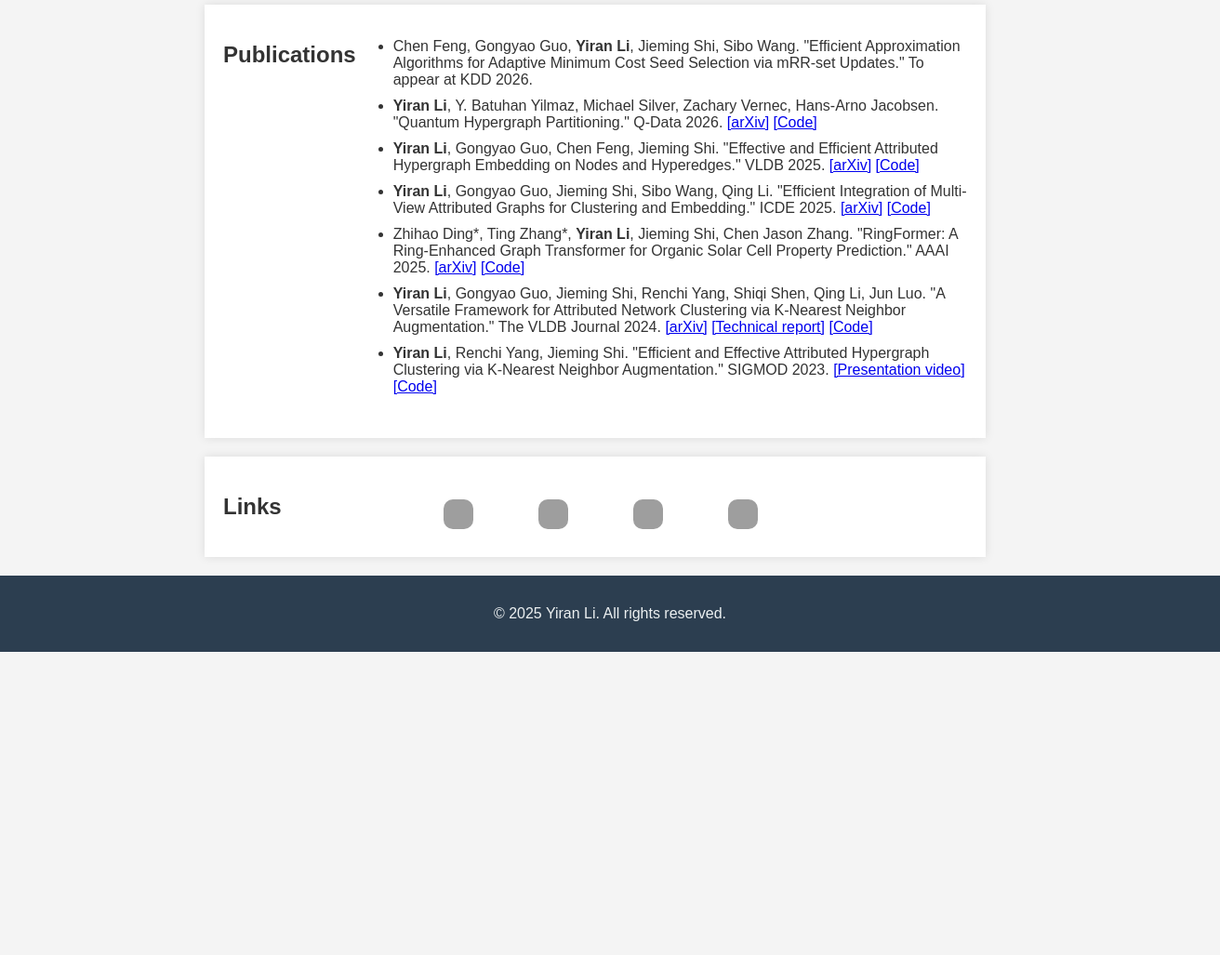
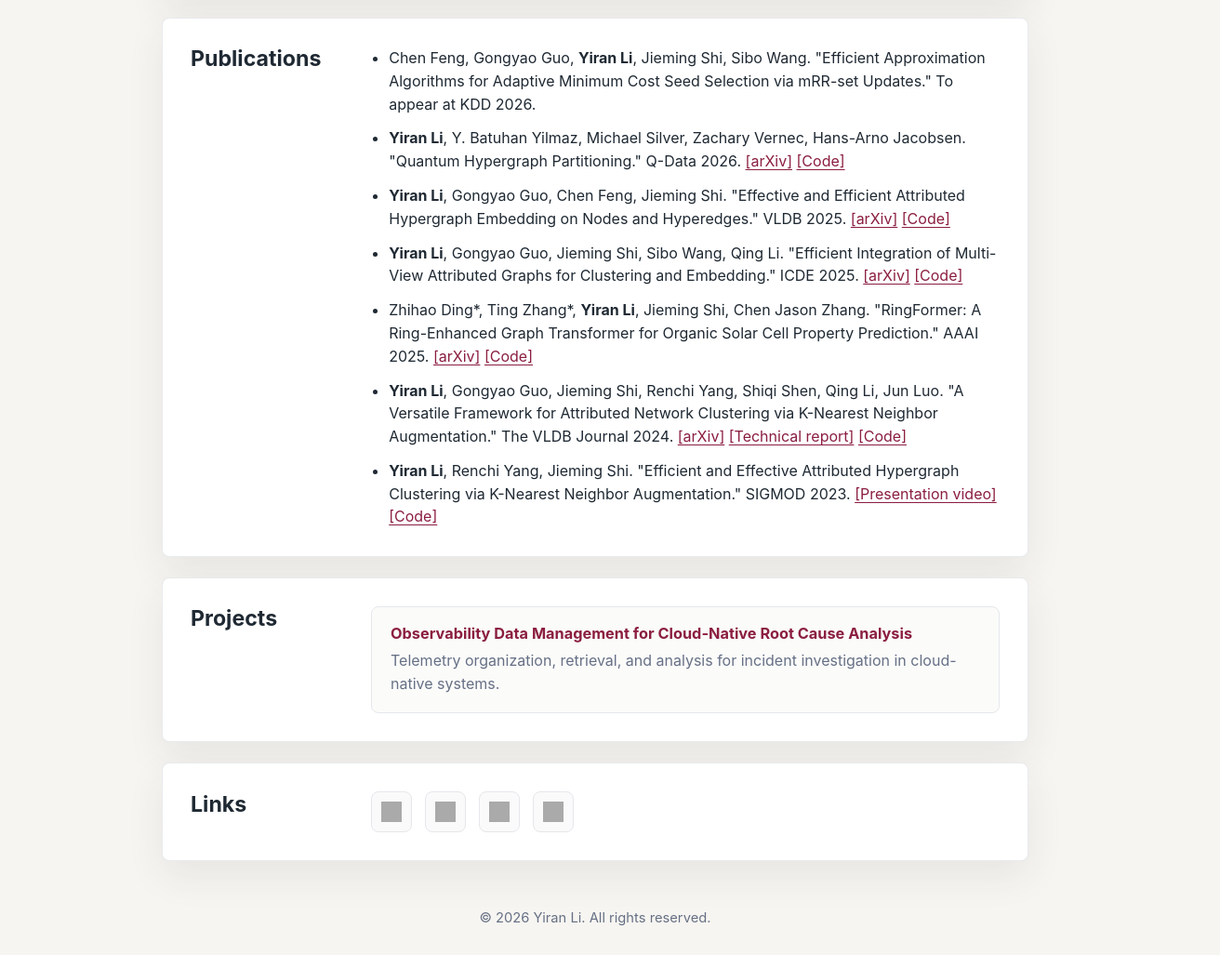
Before and after one commit to CyanideCentral/cyanidecentral.github.io, a plain HTML site: page index.html in a window 1280 px wide. Shown: the part 906-1933 px from the top of the page at 93% size, 1312 px wide, since content can reach past the window. Before the commit the page ends 1607 px from the top, so only its background shows below. Drawn offline with Linux system fonts and the light colour scheme; grey boxes are pictures that could not be loaded.

Commit message:
Style updates; project page

```diff
--- a/index.html
+++ b/index.html
@@ -6,96 +6,264 @@
     <meta name="viewport" content="width=device-width, initial-scale=1.0">
     <title>Yiran Li's Homepage</title>
     <style>
+        :root {
+            --ink: #1f2933;
+            --muted: #667085;
+            --paper: #ffffff;
+            --line: #e5e7eb;
+            --accent: #8b1e3f;
+            --accent-dark: #28445f;
+            --bg: #f7f5f1;
+        }
+
+        * {
+            box-sizing: border-box;
+        }
+
         body {
-            font-family: Arial, sans-serif;
+            font-family: -apple-system, BlinkMacSystemFont, "Segoe UI", Helvetica, Arial, sans-serif;
             margin: 0;
             padding: 0;
-            background-color: #f4f4f4;
-            color: #333;
+            background-color: var(--bg);
+            color: var(--ink);
+            font-size: 16px;
+            line-height: 1.55;
         }
 
         header {
-            background-color: #2c3e50;
-            color: #ecf0f1;
-            padding: 1em;
-            text-align: center;
+            background:
+                linear-gradient(135deg, rgba(31, 47, 64, 0.96), rgba(43, 68, 92, 0.94)),
+                linear-gradient(90deg, rgba(139, 30, 63, 0.18), transparent);
+            color: #fff;
+            padding: 56px 24px 44px;
+        }
+
+        .header-inner {
+            max-width: 980px;
+            margin: 0 auto;
+        }
+
+        header h1 {
+            margin: 0;
+            font-size: clamp(2.25rem, 6vw, 4rem);
+            line-height: 1.05;
+            letter-spacing: 0;
+            font-weight: 800;
+        }
+
+        header p {
+            margin: 16px 0 0;
+            color: #d8e1ea;
+            font-size: 1.08rem;
+            font-weight: 600;
+        }
+
+        main {
+            max-width: 980px;
+            margin: -24px auto 44px;
+            padding: 0 24px;
         }
 
         section {
-            display: flex;
-            max-width: 800px;
-            margin: 20px auto;
-            padding: 20px;
-            background-color: #fff;
-            box-shadow: 0 0 10px rgba(0, 0, 0, 0.1);
+            background-color: var(--paper);
+            border: 1px solid rgba(229, 231, 235, 0.85);
+            border-radius: 8px;
+            box-shadow: 0 16px 40px rgba(36, 48, 64, 0.08);
+            margin: 0 0 22px;
+            padding: 30px;
         }
 
-        section img {
-            border-radius: 10px;
-            margin-top: 20px;
-            margin-right: 50px;
-            max-width: 96px;
-            max-height: 120px;
+        .profile {
+            display: grid;
+            grid-template-columns: 220px 1fr;
+            gap: 34px;
+            align-items: start;
         }
 
-        section div {
-            flex-grow: 1;
+        .profile-photo {
+            width: 100%;
+            aspect-ratio: 4 / 5;
+            border-radius: 8px;
+            object-fit: cover;
+            object-position: center 34%;
+            box-shadow: 0 12px 28px rgba(31, 41, 51, 0.18);
         }
 
-        section:nth-of-type(3) ul li, /* Updates */
-        section:nth-of-type(4) ul li  /* Publications */ {
-            margin-bottom: 10px;
+        .profile h2,
+        section h2 {
+            margin: 0 0 14px;
+            color: var(--ink);
+            font-size: 1.45rem;
+            line-height: 1.2;
+        }
+
+        .profile p {
+            margin: 0 0 14px;
+        }
+
+        .profile p:last-child {
+            margin-bottom: 0;
+        }
+
+        .content-section {
+            display: grid;
+            grid-template-columns: 170px 1fr;
+            gap: 24px;
+        }
+
+        .project-list {
+            display: grid;
+            gap: 14px;
+        }
+
+        .project-card {
+            display: block;
+            padding: 18px 20px;
+            border: 1px solid var(--line);
+            border-radius: 8px;
+            background: #fbfbfa;
+            color: var(--ink);
+            text-decoration: none;
+            transition: transform 160ms ease, border-color 160ms ease, box-shadow 160ms ease;
+        }
+
+        .project-card:hover {
+            transform: translateY(-2px);
+            border-color: rgba(139, 30, 63, 0.28);
+            box-shadow: 0 10px 22px rgba(31, 41, 51, 0.1);
+        }
+
+        .project-card strong {
+            display: block;
+            margin-bottom: 6px;
+            color: var(--accent);
+            font-size: 1.02rem;
+            line-height: 1.3;
+        }
+
+        .project-card span {
+            display: block;
+            color: var(--muted);
+        }
+
+        ul {
+            margin: 0;
+            padding-left: 1.2rem;
+        }
+
+        li {
+            margin-bottom: 12px;
+        }
+
+        li:last-child {
+            margin-bottom: 0;
+        }
+
+        a {
+            color: var(--accent);
+            text-decoration-thickness: 0.08em;
+            text-underline-offset: 0.16em;
+        }
+
+        a:hover {
+            color: var(--accent-dark);
+        }
+
+        .links {
+            align-items: center;
+        }
+
+        .link-list {
+            display: flex;
+            flex-wrap: wrap;
+            gap: 14px;
+            align-items: center;
+        }
+
+        .icon-link {
+            display: inline-flex;
+            width: 44px;
+            height: 44px;
+            align-items: center;
+            justify-content: center;
+            border: 1px solid var(--line);
+            border-radius: 8px;
+            background: #fafafa;
+            transition: transform 160ms ease, border-color 160ms ease, box-shadow 160ms ease;
+        }
+
+        .icon-link:hover {
+            transform: translateY(-2px);
+            border-color: rgba(139, 30, 63, 0.28);
+            box-shadow: 0 8px 18px rgba(31, 41, 51, 0.12);
+        }
+
+        .icon-link img {
+            width: 22px;
+            height: 22px;
+            display: block;
+            opacity: 0.86;
         }
 
         footer {
-            background-color: #2c3e50;
-            color: #ecf0f1;
+            color: var(--muted);
             text-align: center;
-            padding: 1em;
-            position: relative;
-            bottom: 0;
-            width: 100%;
+            padding: 6px 24px 28px;
+            font-size: 0.92rem;
         }
 
-        /* footer {
-            text-align: center;
-            padding: 1em;
-            background-color: #2c3e50;
-            color: #ecf0f1;
-            position: fixed;
-            bottom: 0;
-            width: 100%;
-        } */
+        footer p {
+            margin: 0;
+        }
+
+        @media (max-width: 760px) {
+            header {
+                padding: 42px 20px 34px;
+            }
+
+            main {
+                margin-top: -18px;
+                padding: 0 16px;
+            }
+
+            section {
+                padding: 22px;
+            }
+
+            .profile,
+            .content-section {
+                grid-template-columns: 1fr;
+            }
+
+            .profile-photo {
+                max-width: 260px;
+            }
+        }
     </style>
 </head>
 
 <body>
     <header>
+        <div class="header-inner">
             <h1>Yiran Li 李一然</h1>
-        <p>ECE, University of Toronto</p>
+            <p>Postdoctoral Fellow, ECE, University of Toronto</p>
+        </div>
     </header>
 
-    <section>
-        <img src="portrait.jpg" alt="Yiran Li's Portrait">
+    <main>
+        <section class="profile">
+            <img class="profile-photo" src="congregation.jpg" alt="Yiran Li">
             <div>
                 <h2>About Me</h2>
-            <p>I am Yiran Li, postdoctoral fellow at ECE, University of Toronto, working with Prof. Hans-Arno Jacobsen. My research centers on designing efficient and scalable algorithms for clustering and embedding complex networks. I am also deeply interested in graph learning and the intersection of artificial intelligence with scientific discovery (AI4Science).</p>
+                <p>I am Yiran Li, a postdoctoral fellow at ECE, University of Toronto, working with Prof. Hans-Arno Jacobsen. My research centers on designing efficient and scalable algorithms for clustering and embedding complex networks. I am also deeply interested in graph learning and the intersection of artificial intelligence with scientific discovery (AI4Science).</p>
                 <p>I got my PhD from The Hong Kong Polytechnic University in 2025, under the supervision of Prof. Jieming Shi. Before my PhD, I completed my Bachelor's degree in software engineering at Nanjing University in 2019.</p>
             </div>
         </section>
 
-    <section>
-        <h2>Research Interests</h2>
-        <ul>
-            <li>Algorithms for graph data analytics</li>
-            <li>Computational methods for science, e.g., chemistry</li>
-        </ul>
-    </section>
-
-    <section>
+        <section class="content-section">
             <h2>Updates</h2>
             <ul>
-            <li>2026-05-11 Our paper "Quantum Hypergraph Partitioning" is accepted to Q-Data workshop, collocated with SIGMOD 2026. Read the paper <a href="https://arxiv.org/abs/2605.02635" target="_blank">here</a>. </li>
+                <li>2026-05-11 Our paper "Quantum Hypergraph Partitioning" is accepted to Q-Data workshop, collocated with SIGMOD 2026. Read the paper <a href="https://arxiv.org/abs/2605.02635" target="_blank">here</a>.</li>
                 <li>2026-05-02 I am giving a talk titled "Quantum Optimization for Sustainable Data Management" at the <a href="https://sites.google.com/view/dsds26/home" target="_blank">DSDS workshop</a>, collocated with ICDE in Montreal.</li>
                 <li>2025-11-10 I am joining the MSRG group at the University of Toronto as a postdoctoral fellow, working with Prof. Hans-Arno Jacobsen.</li>
                 <li>2025-08-15 I successfully defended my PhD thesis! The title of my thesis is "Advancing Clustering and Embedding for Attributed Network Structures".</li>
@@ -103,42 +271,50 @@
             </ul>
         </section>
 
-    <section>
+        <section class="content-section">
             <h2>Publications</h2>
             <ul>
-            <!-- Add more publications as needed -->
-            <li>Chen Feng, Gongyao Guo, <b>Yiran Li</b>, Jieming Shi, Sibo Wang. "Efficient Approximation Algorithms for Adaptive Minimum Cost Seed Selection via mRR-set Updates." To appear at KDD 2026. </li>
+                <li>Chen Feng, Gongyao Guo, <b>Yiran Li</b>, Jieming Shi, Sibo Wang. "Efficient Approximation Algorithms for Adaptive Minimum Cost Seed Selection via mRR-set Updates." To appear at KDD 2026.</li>
                 <li><b>Yiran Li</b>, Y. Batuhan Yilmaz, Michael Silver, Zachary Vernec, Hans-Arno Jacobsen. "Quantum Hypergraph Partitioning." Q-Data 2026. <a href="https://arxiv.org/abs/2605.02635" target="_blank">[arXiv]</a> <a href="https://github.com/CyanideCentral/quantum-hypergraph-partitioning" target="_blank">[Code]</a></li>
                 <li><b>Yiran Li</b>, Gongyao Guo, Chen Feng, Jieming Shi. "Effective and Efficient Attributed Hypergraph Embedding on Nodes and Hyperedges." VLDB 2025. <a href="https://arxiv.org/abs/2508.08807" target="_blank">[arXiv]</a> <a href="https://github.com/CyanideCentral/AHNEE" target="_blank">[Code]</a></li>
                 <li><b>Yiran Li</b>, Gongyao Guo, Jieming Shi, Sibo Wang, Qing Li. "Efficient Integration of Multi-View Attributed Graphs for Clustering and Embedding." ICDE 2025. <a href="https://arxiv.org/abs/2508.09452" target="_blank">[arXiv]</a> <a href="https://github.com/CyanideCentral/SGLA" target="_blank">[Code]</a></li>
                 <li>Zhihao Ding*, Ting Zhang*, <b>Yiran Li</b>, Jieming Shi, Chen Jason Zhang. "RingFormer: A Ring-Enhanced Graph Transformer for Organic Solar Cell Property Prediction." AAAI 2025. <a href="https://arxiv.org/abs/2412.09030" target="_blank">[arXiv]</a> <a href="https://github.com/TommyDzh/RingFormer" target="_blank">[Code]</a></li>
                 <li><b>Yiran Li</b>, Gongyao Guo, Jieming Shi, Renchi Yang, Shiqi Shen, Qing Li, Jun Luo. "A Versatile Framework for Attributed Network Clustering via K-Nearest Neighbor Augmentation." The VLDB Journal 2024. <a href="https://arxiv.org/abs/2408.05459" target="_blank">[arXiv]</a> <a href="https://sites.google.com/view/ancka-technical-report/" target="_blank">[Technical report]</a> <a href="https://github.com/gongyguo/ANCKA" target="_blank">[Code]</a></li>
                 <li><b>Yiran Li</b>, Renchi Yang, Jieming Shi. "Efficient and Effective Attributed Hypergraph Clustering via K-Nearest Neighbor Augmentation." SIGMOD 2023. <a href="https://dl.acm.org/doi/10.1145/3589261" target="_blank">[Presentation video]</a> <a href="https://github.com/CyanideCentral/AHCKA" target="_blank">[Code]</a></li>
-
             </ul>
         </section>
 
-    <section>
-        <h2>Links</h2>
-        <div style="height: 12px;"></div>
-        <div style="display: flex; gap: 20px; align-items: center;">
-            <a href="mailto:one.li@utoronto.ca" title="Email" target="_blank" rel="noopener">
-                <img src="https://cdn.jsdelivr.net/npm/simple-icons@v9/icons/maildotru.svg" alt="Email" style="width:32px;height:32px;">
-            </a>
-            <a href="https://github.com/CyanideCentral" title="GitHub" target="_blank" rel="noopener">
-                <img src="https://cdn.jsdelivr.net/npm/simple-icons@v9/icons/github.svg" alt="GitHub" style="width:32px;height:32px;">
-            </a>
-            <a href="https://www.linkedin.com/in/yiran-li-802102105/" title="LinkedIn" target="_blank" rel="noopener">
-                <img src="https://cdn.jsdelivr.net/npm/simple-icons@v9/icons/linkedin.svg" alt="LinkedIn" style="width:32px;height:32px;">
-            </a>
-            <a href="https://www.instagram.com/yiranli_real/" title="Instagram" target="_blank" rel="noopener">
-                <img src="https://cdn.jsdelivr.net/npm/simple-icons@v9/icons/instagram.svg" alt="Instagram" style="width:32px;height:32px;">
+        <section class="content-section">
+            <h2>Projects</h2>
+            <div class="project-list">
+                <a class="project-card" href="projects/observability-data-management.html">
+                    <strong>Observability Data Management for Cloud-Native Root Cause Analysis</strong>
+                    <span>Telemetry organization, retrieval, and analysis for incident investigation in cloud-native systems.</span>
                 </a>
             </div>
         </section>
 
+        <section class="content-section links">
+            <h2>Links</h2>
+            <div class="link-list">
+                <a class="icon-link" href="mailto:one.li@utoronto.ca" title="Email" target="_blank" rel="noopener">
+                    <img src="https://cdn.jsdelivr.net/npm/simple-icons@v9/icons/maildotru.svg" alt="Email">
+                </a>
+                <a class="icon-link" href="https://github.com/CyanideCentral" title="GitHub" target="_blank" rel="noopener">
+                    <img src="https://cdn.jsdelivr.net/npm/simple-icons@v9/icons/github.svg" alt="GitHub">
+                </a>
+                <a class="icon-link" href="https://www.linkedin.com/in/yiran-li-802102105/" title="LinkedIn" target="_blank" rel="noopener">
+                    <img src="https://cdn.jsdelivr.net/npm/simple-icons@v9/icons/linkedin.svg" alt="LinkedIn">
+                </a>
+                <a class="icon-link" href="https://www.instagram.com/yiranli_real/" title="Instagram" target="_blank" rel="noopener">
+                    <img src="https://cdn.jsdelivr.net/npm/simple-icons@v9/icons/instagram.svg" alt="Instagram">
+                </a>
+            </div>
+        </section>
+    </main>
+
     <footer>
-        <p>&copy; 2025 Yiran Li. All rights reserved.</p>
+        <p>&copy; 2026 Yiran Li. All rights reserved.</p>
     </footer>
 </body>
 
```
Also changed, not shown: projects/observability-data-management.html (added, +216 -0 lines), congregation.jpg (added), portrait.jpg (deleted). Lines whose indentation alone changed are shown as unchanged.
